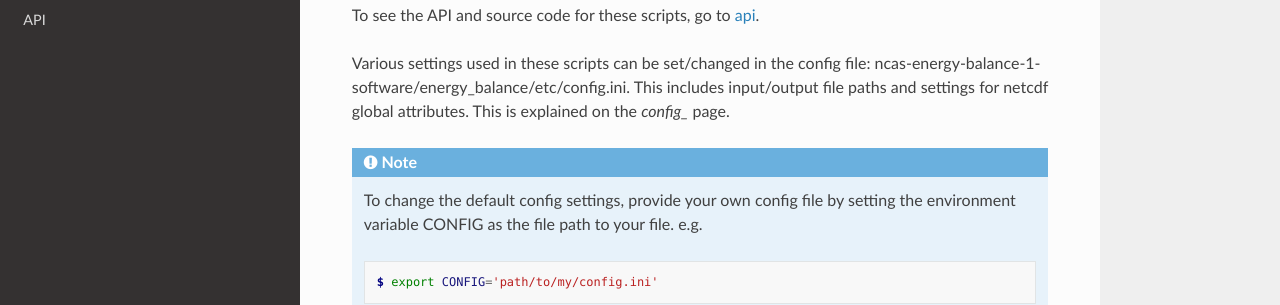
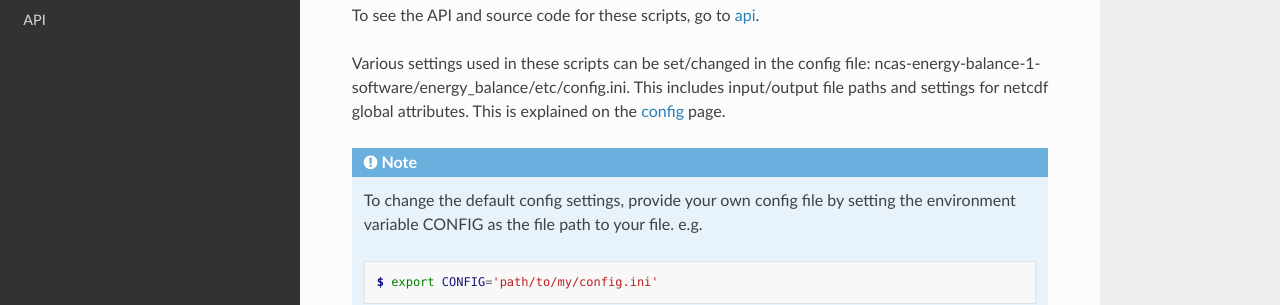
Before and after one commit to ncasuk/ncas-energy-balance-1-software, a Sphinx documentation site: the page built from docs/scripts.rst, in a window 1280 px wide and 900 px high. Shown: the part 252-557 px from the top of the window. Built offline with Sphinx 7.4.7 and the Read the Docs theme 2.0.0, drawn with Linux system fonts in a browser that asks for light colours.

Commit message:
fix links

```diff
--- a/docs/scripts.rst
+++ b/docs/scripts.rst
@@ -11,7 +11,7 @@
 
 Various settings used in these scripts can be set/changed in the config file: ncas-energy-balance-1-software/energy_balance/etc/config.ini.
 This includes input/output file paths and settings for netcdf global attributes.
-This is explained on the `config_` page.
+This is explained on the `config`_ page.
 
 .. note::
     To change the default config settings, provide your own config file by setting the environment variable CONFIG as the file path to your file.
@@ -152,7 +152,7 @@
 **4. create_files.py:**
 
 - This script can be used to make netCDF files, that conform to the NCAS-GENERAL Data Standard, for soil and radiation data products. Quality control is carried out during this step, and quality control variables are included in the netCDF file.
-- Further details of the values used for quality control by these scripts can be found at: `qc_`
+- Further details of the values used for quality control by these scripts can be found at: `qc`_
 - Information on how the netCDF file should be built can be found at https://sites.google.com/ncas.ac.uk/ncasobservations/home/data-project/ncas-data-standards/ncas-amof/. Example files can also be found here.
 - For this to work, ensure settings in the config file are filled in correctly, e.g. column names, input files, input date format
 - Some of the quality control settings can be adjusted in the config file. e.g. the max/min temperature expected for Soil Temperature and the lower and upper bounds for the cleaning time of the radiation sensors. It would be sensible to discuss these settings with the instrument scientist.
@@ -222,7 +222,7 @@
     - 0 is not used.
     - 1 means the data is 'good' i.e. it is within operational and expected bounds and hasn't raised any suspicion.
     - Further values 2, 3, 4 etc. are assigned specific definitions e.g. 2 could mean the data is outside the operational bounds, 3 could mean there is a timestamp error.
-    - Further details of the values used for quality control by these scripts can be found at: `qc_`
+    - Further details of the values used for quality control by these scripts can be found at: `qc`_
 - Setting the level as 1, means only 'good' data is provided. This can be increased to include data from other qc flags, as described by the variables in the NetCDF files. (The level chosen will include data from that level and below.)
 - Some of the quality control settings can be adjusted in the config file. e.g. the max/min temperature expected for Soil Temperature and the lower and upper bounds for the cleaning time of the radiation sensors. It would be sensible to discuss these settings with the instrument scientist.
 - These csvs can be plotted using script #6 below.
```
